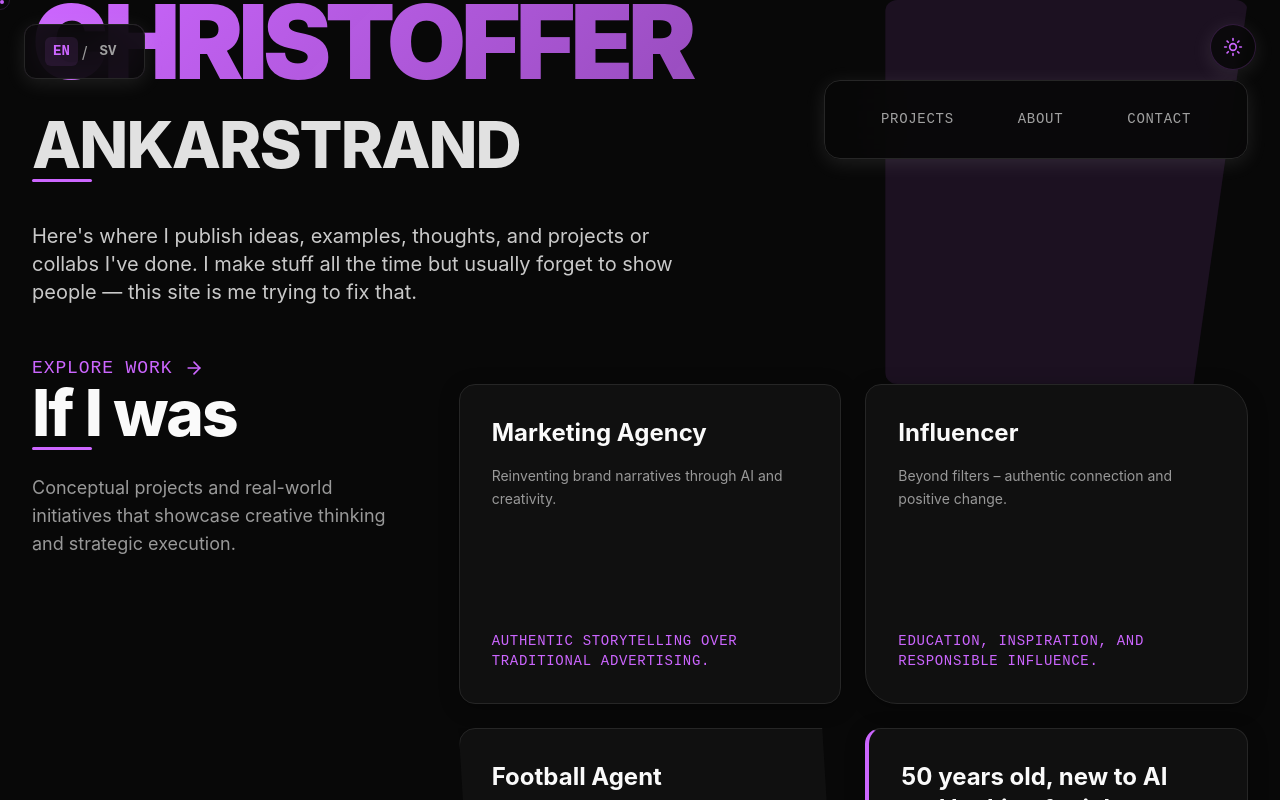
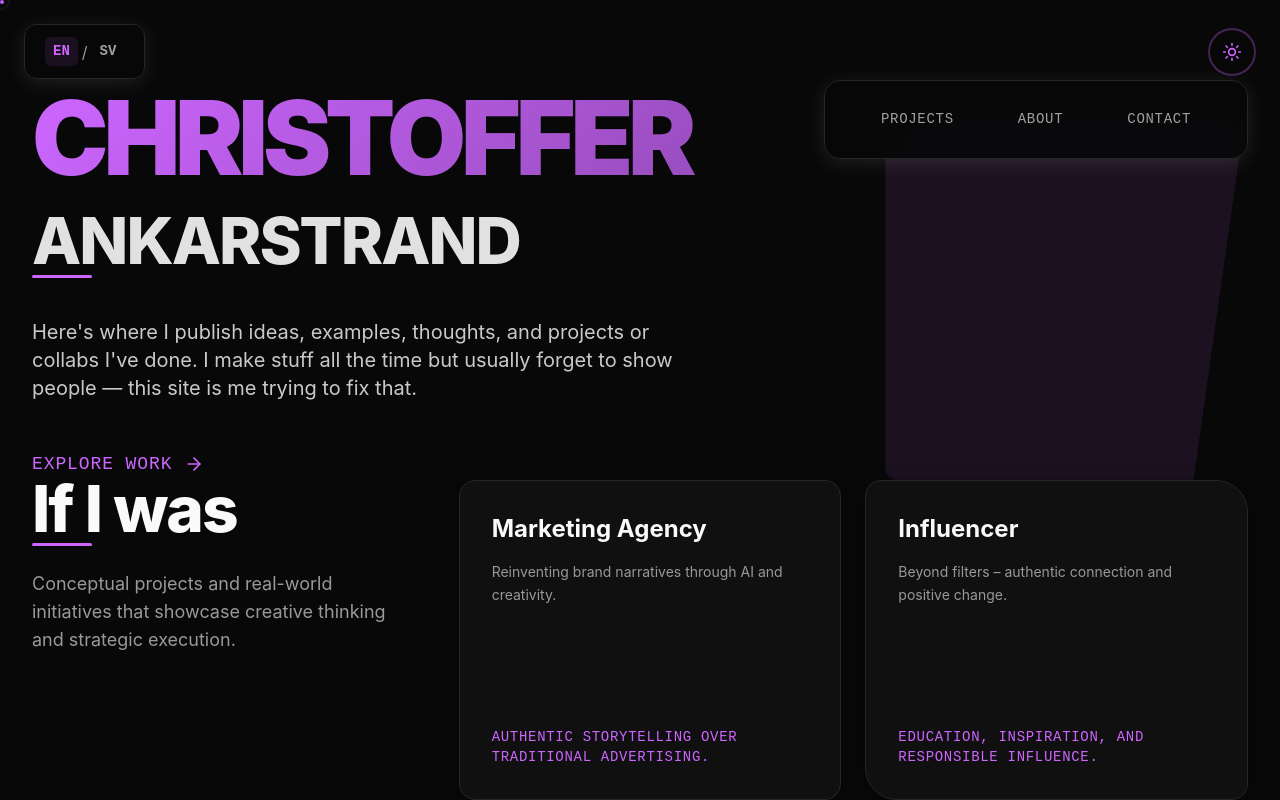
Before and after one commit to christofferankarstrand1-arch/ankarstrandweb, a Next.js app: page / in a window 1280 px wide. Shown: the top 800 px of the page. Built offline with nearby package versions, Linux system fonts and the light colour scheme.

Commit message:
page.tsx

```diff
--- a/src/app/page.tsx
+++ b/src/app/page.tsx
@@ -184,8 +184,9 @@ function Navigation({ language, setLanguage, theme, setTheme }: {
 
   return (
     <>
-      {/* Language toggle - top left */}
-      <div className="fixed top-6 left-6 z-50">
+      {/* Top bar with language and theme controls */}
+      <div className="fixed top-0 left-0 right-0 z-50 flex justify-between items-center p-4 md:p-6">
+        {/* Language toggle - left side */}
         <div className="lang-toggle">
           <button
             onClick={() => setLanguage('en')}
@@ -201,14 +202,12 @@ function Navigation({ language, setLanguage, theme, setTheme }: {
             SV
           </button>
         </div>
-      </div>
 
-      {/* Theme toggle - top right, separate from navigation */}
-      <div className="fixed top-6 right-6 z-50">
+        {/* Theme toggle - right side */}
         <button
           onClick={() => setTheme(theme === 'dark' ? 'light' : 'dark')}
-          className="theme-toggle p-3 rounded-full border border-primary/20 hover:border-primary/40 transition-all duration-300 bg-background/80 backdrop-blur-sm"
-          aria-label="Toggle theme"
+          className="theme-toggle-button flex items-center justify-center w-12 h-12 rounded-full border-2 border-primary/30 hover:border-primary/60 transition-all duration-300 bg-background/80 backdrop-blur-sm hover:bg-background/90"
+          aria-label={`Switch to ${theme === 'dark' ? 'light' : 'dark'} mode`}
         >
           {theme === 'dark' ? (
             <Sun className="w-5 h-5 text-primary" />
@@ -218,7 +217,7 @@ function Navigation({ language, setLanguage, theme, setTheme }: {
         </button>
       </div>
 
-      {/* Main navigation - below theme toggle */}
+      {/* Main navigation - separate positioning */}
       <nav className="nav-minimal">
         <a href="#projects" className="nav-link">{t.nav.projects}</a>
         <a href="#about" className="nav-link">{t.nav.about}</a>
@@ -316,7 +315,7 @@ export default function Home() {
       />
 
       {/* Hero Section */}
-      <section className="section-minimal container-edge">
+      <section className="section-minimal container-edge pt-24">
         <div className="grid grid-cols-1 lg:grid-cols-12 gap-8 lg:gap-16 items-center">
           {/* Left side - Main content */}
           <div className="lg:col-span-8 order-2 lg:order-1">
```
